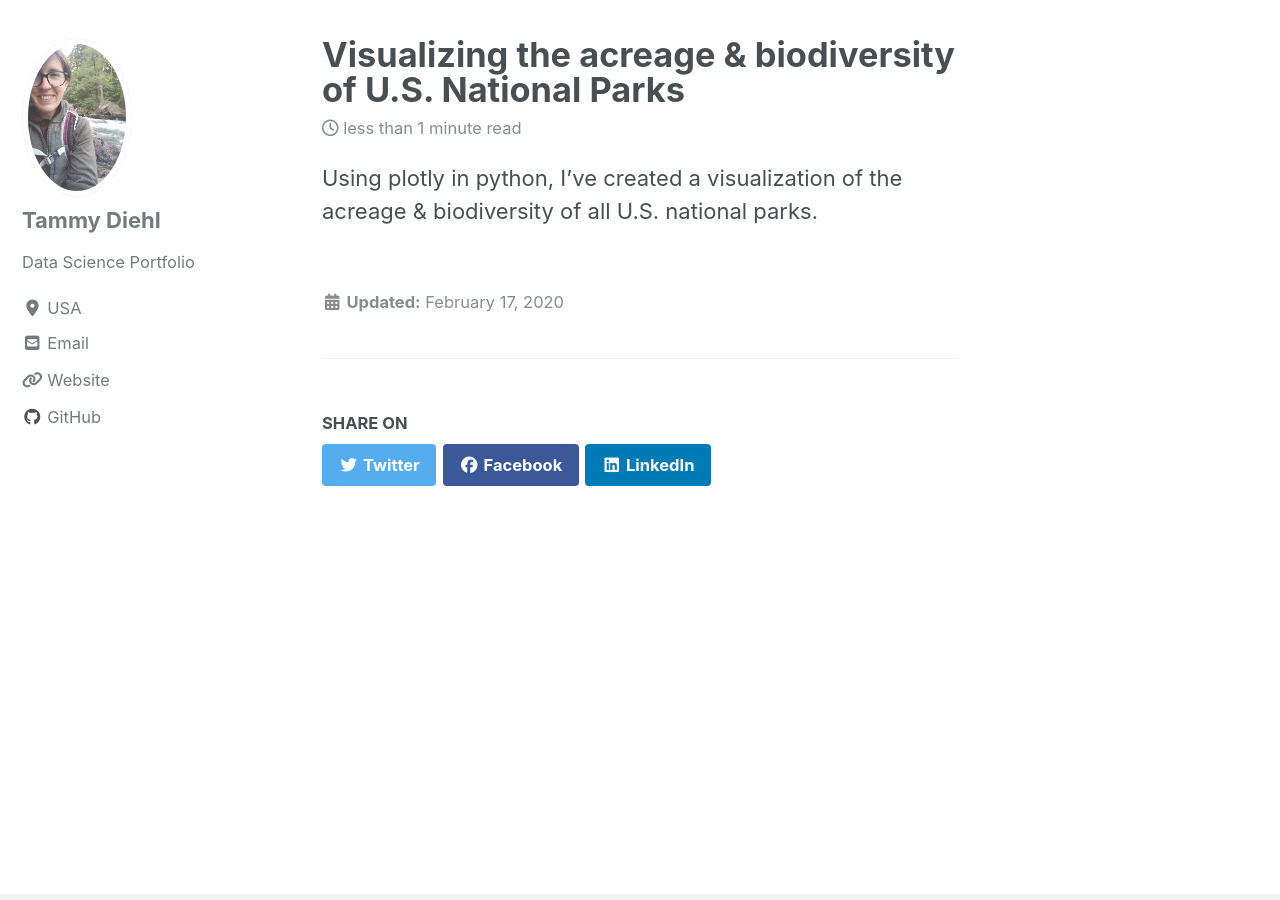
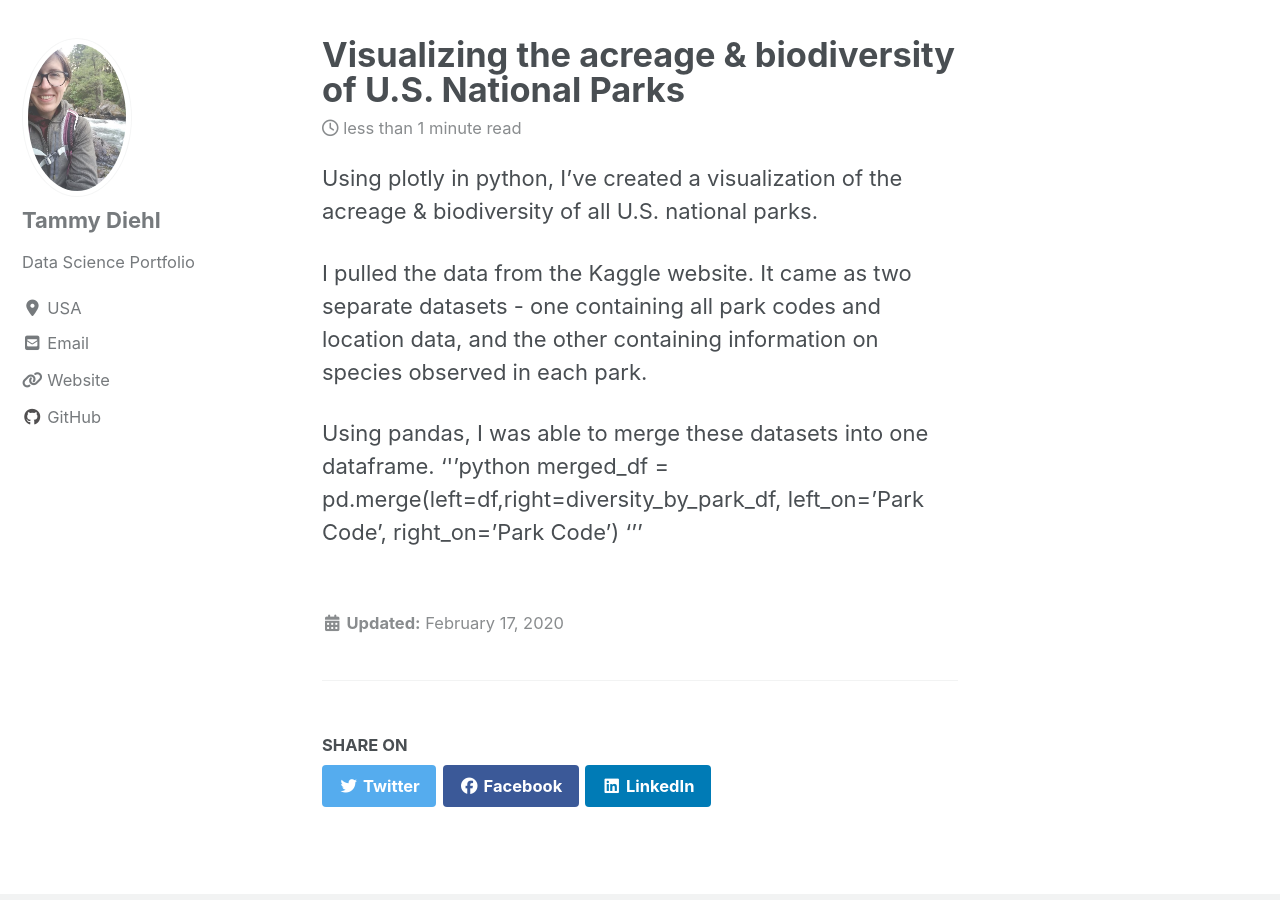
Before and after one commit to tammydiehl/tammydiehl.github.io, a Jekyll site: the page built from _posts/2020-02-17-parks.md, in a window 1280 px wide and 900 px high, scrolled down 900 px. Built offline with Jekyll 4.4.1, drawn with Linux system fonts in a browser that asks for light colours; cached includes are drawn as plain includes; nearby versions of some CDN libraries.

Commit message:
updating post on dv

```diff
--- a/_posts/2020-02-17-parks.md
+++ b/_posts/2020-02-17-parks.md
@@ -7,3 +7,10 @@ header:
   image: "/images/yosemite-resize.jpeg"
 ---
 Using plotly in python, I've created a visualization of the acreage & biodiversity of all U.S. national parks.
+
+I pulled the data from the Kaggle website. It came as two separate datasets - one containing all park codes and location data, and the other containing information on species observed in each park.
+
+Using pandas, I was able to merge these datasets into one dataframe.
+'''python
+merged_df = pd.merge(left=df,right=diversity_by_park_df, left_on='Park Code', right_on='Park Code')
+'''
```
